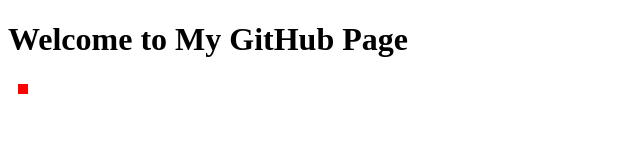
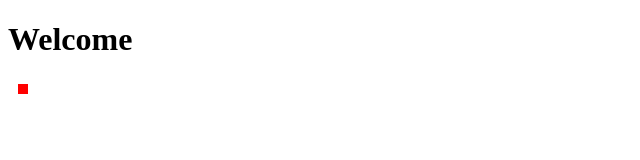
Before and after one commit to cpt-rgb/imgs, a plain HTML site: page index.html in a window 1280 px wide. Shown: the whole page, without its empty margins (0-640 px from the left). Drawn offline with Linux system fonts and the light colour scheme.

Commit message:
Update index.html

```diff
--- a/index.html
+++ b/index.html
@@ -1,10 +1,10 @@
 <!DOCTYPE html>
 <html lang="en">
 <head>
-  <title>My GitHub Page</title>
+  <title>Page</title>
 </head>
 <body>
-  <h1>Welcome to My GitHub Page</h1>
+  <h1>Welcome</h1>
   <img src="ins.webp">
   <img src="rev.webp">
   <img src="test.webp">
```
